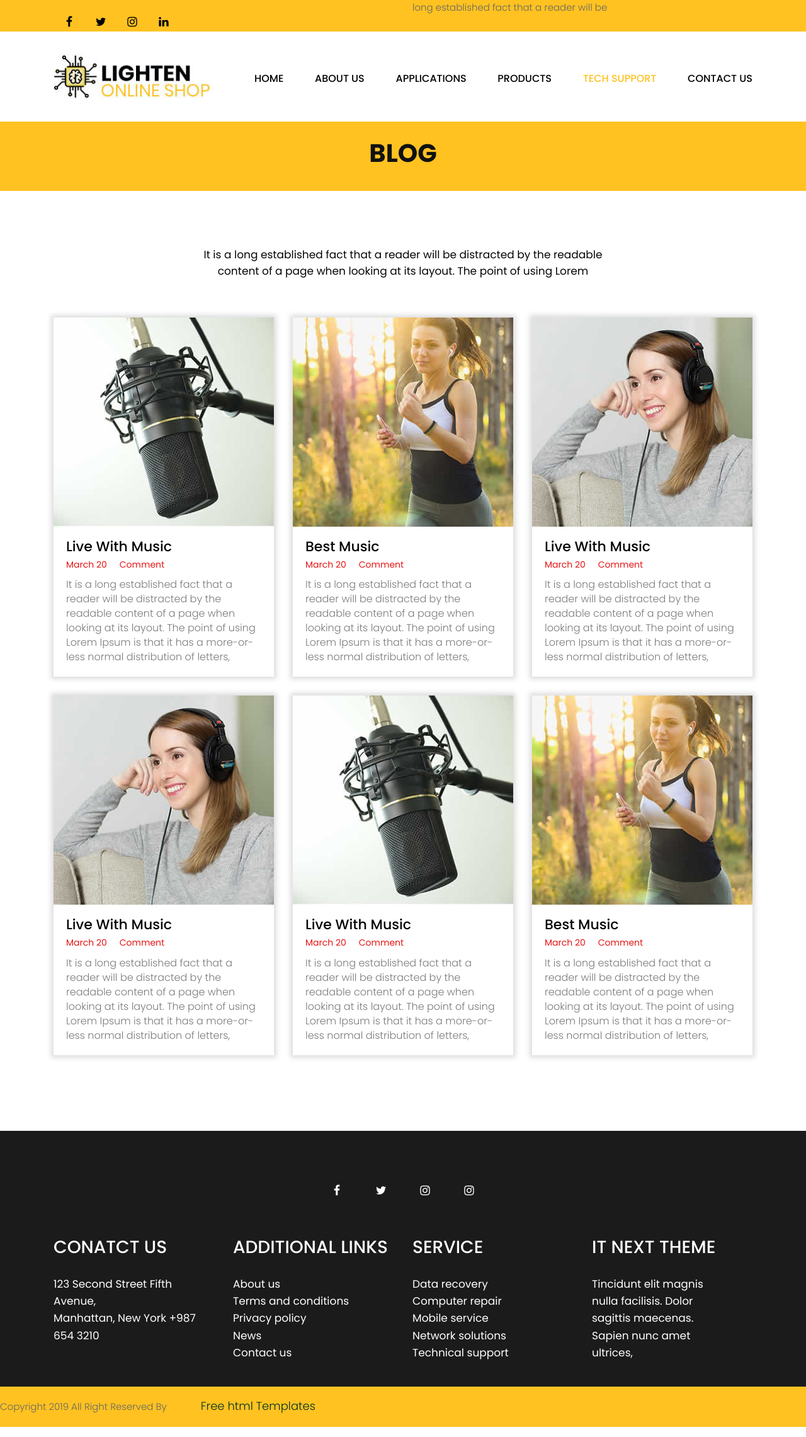
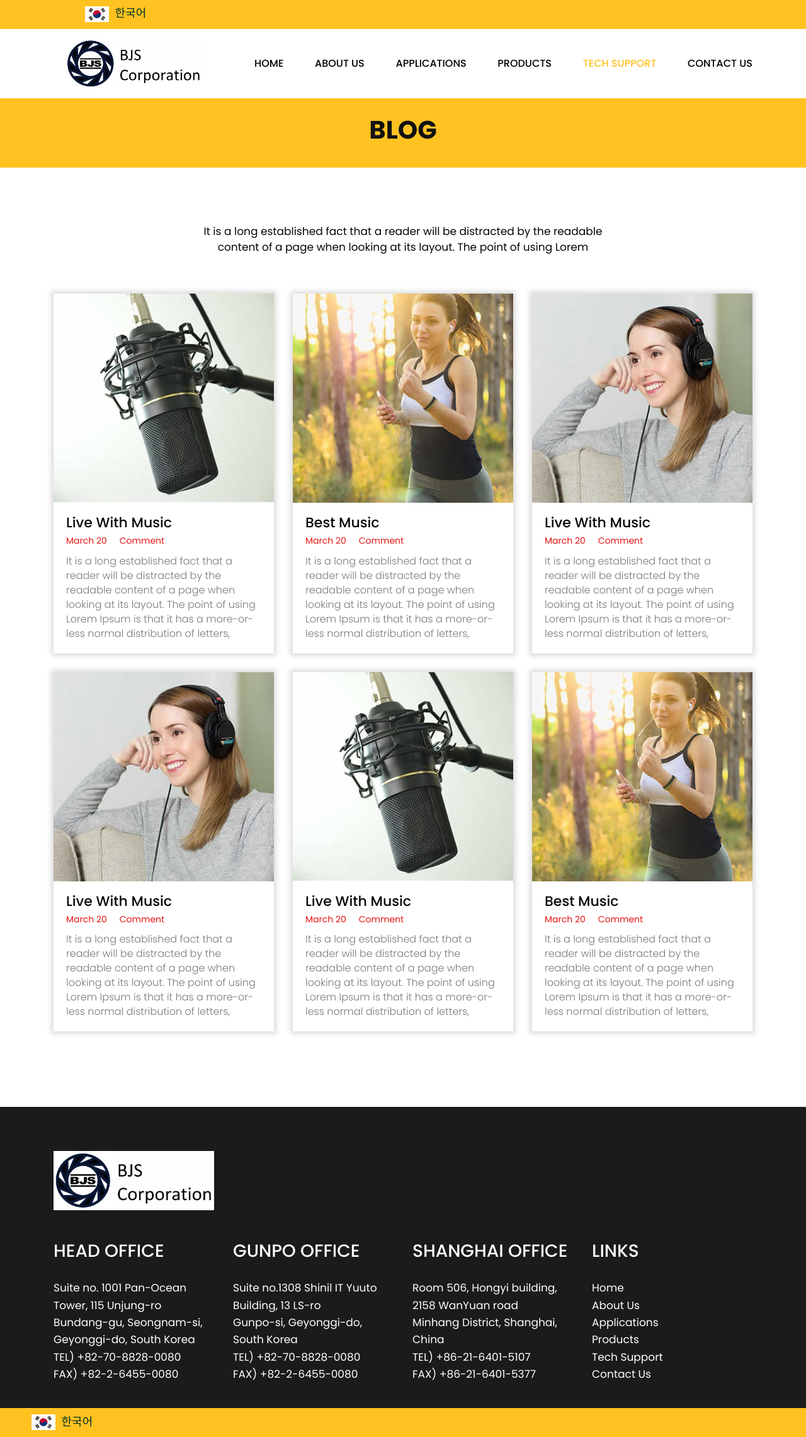
Before and after one commit to onanalee/BJS_website, a Flask app: page /tech_support in a window 1280 px wide. Shown: the whole page at 63% size. Run offline with Flask 2, Linux system fonts and the light colour scheme; some libraries are stand-ins or nearby versions.

Commit message:
Header and Footer implemented on all HTML pages

```diff
--- a/app.py
+++ b/app.py
@@ -1,3 +1,5 @@
+# sudo lsof -i:5000
+
 from pymongo import MongoClient
 from flask import Flask, render_template
 
--- a/static/style.css
+++ b/static/style.css
@@ -1672,7 +1672,7 @@ float: right;
 
 .head_top {
 	background: #ffc221;
-	margin-bottom: 35px;
+	margin-bottom: 15px;
 }
 ul.sociel_link {
 	display: flex;
@@ -1706,7 +1706,7 @@ font-size: 18px;
 }
 .header {
 	background: #fff;
-	padding-bottom: 35px;
+	padding-bottom: 15px;
 }
 
 .logo a {
@@ -2151,15 +2151,13 @@ ul.lik li a:hover {
 
 .copyright {
 	background-color: #ffc221;
-	padding: 20px 0px;
-	/* margin-top: 20px; */
+	padding: 10px 0px;
 }
 
 .copyright a {
 	color: #023023;
 	font-size: 18px;
 	line-height: 22px;
-	padding-bottom:10px;
 	padding-left:50px;
 }
 
--- a/templates/tech.html
+++ b/templates/tech.html
@@ -42,32 +42,23 @@
          <div class="header">
             <div class="head_top">
                <div class="container">
-                  <div class="row">
-                    <div class="col-xl-6 col-lg-6 col-md-6 col-sm-12">
-                       <div class="top-box">
-                        <ul class="sociel_link">
-                         <li> <a href="#"><i class="fa fa-facebook-f"></i></a></li>
-                         <li> <a href="#"><i class="fa fa-twitter"></i></a></li>
-                         <li> <a href="#"><i class="fa fa-instagram"></i></a></li>
-                         <li> <a href="#"><i class="fa fa-linkedin"></i></a></li>
-                     </ul>
+
+
+                     <div class="copyright col-xl-12 col-lg-12 col-md-12 col-sm-12">
+
+                           <a href="#"><img class="sk_flag" src="../static/sk_flag.png">한국어</a>
+
                      </div>
-                  </div>
-                  <div class="col-xl-6 col-lg-6 col-md-6 col-sm-12">
-                       <div class="top-box">
-                        <p>long established fact that a reader will be </p>
-                    </div>
-                  </div>
-               </div>
+
                </div>
             </div>
             <div class="container">
                <div class="row">
                   <div class="col-xl-3 col-lg-3 col-md-4 col-sm-5 col logo_section">
                      <div class="full">
-                     <div class="center-desk">
-                        <div class="logo"> <a href="/"><img src="../static/logo.jpg" alt="logo"/></a> </div>
-                     </div>
+
+                        <div class="logo"> <a href="/"><img src="../static/bjs_logo3.png" alt="logo" /></a></div>
+
                      </div>
                   </div>
                   <div class="col-xl-9 col-lg-9 col-md-8 col-sm-7">
@@ -81,16 +72,11 @@
                                  <li> <a href="/products">Products</a> </li>
                                  <li class="active"> <a href="/tech_support"> Tech Support</a> </li>
                                  <li> <a href="/contact_us">Contact Us</a> </li>
-                              <!-- <li class="mean-last"> <a href="#contact">signup</a> </li> -->
-
                               </ul>
                            </nav>
                         </div>
                      </div>
                   </div>
-               <!-- <div class="col-xl-2 col-lg-2 col-md-2 col-sm-2">
-                  <li><a class="buy" href="#">Login</a></li>
-               </div> -->
                </div>
             </div>
             <!-- end header inner -->
@@ -180,61 +166,57 @@
          <div class="footer">
             <div class="container">
                <div class="row">
-                  <div class="col-md-6 offset-md-3">
-                     <ul class="sociel">
-                         <li> <a href="#"><i class="fa fa-facebook-f"></i></a></li>
-                         <li> <a href="#"><i class="fa fa-twitter"></i></a></li>
-                         <li> <a href="#"><i class="fa fa-instagram"></i></a></li>
-                         <li> <a href="#"><i class="fa fa-instagram"></i></a></li>
-                     </ul>
+                  <div class="col-md-3">
+                     <img class="footer_logo" src="../static/bjs_logo3.png" alt="logo" />
                   </div>
                </div>
                <div class="row">
                   <div class="col-xl-3 col-lg-3 col-md-6 col-sm-12">
                      <div class="contact">
-                     <h3>conatct us</h3>
-                     <span>123 Second Street Fifth Avenue,<br>
-                       Manhattan, New York
-                        +987 654 3210</span>
+                        <h3>Head Office</h3>
+                        <span>Suite no. 1001 Pan-Ocean Tower, 115 Unjung-ro<br>
+                           Bundang-gu, Seongnam-si, Geyonggi-do, South Korea<br>
+                           TEL) +82-70-8828-0080<br>
+                           FAX) +82-2-6455-0080</span>
                      </div>
                   </div>
                   <div class="col-xl-3 col-lg-3 col-md-6 col-sm-12">
                      <div class="contact">
-                     <h3>ADDITIONAL LINKS</h3>
-                     <ul class="lik">
-                         <li> <a href="#">About us</a></li>
-                         <li> <a href="#">Terms and conditions</a></li>
-                         <li> <a href="#">Privacy policy</a></li>
-                         <li> <a href="#">News</a></li>
-                          <li> <a href="#">Contact us</a></li>
-                     </ul>
+                        <h3>Gunpo Office</h3>
+                        <span>Suite no.1308 Shinil IT Yuuto Building, 13 LS-ro<br>
+                           Gunpo-si, Geyonggi-do, South Korea<br>
+                           TEL) +82-70-8828-0080 <br>
+                           FAX) +82-2-6455-0080 </span>
                      </div>
                   </div>
                   <div class="col-xl-3 col-lg-3 col-md-6 col-sm-12">
                      <div class="contact">
-                     <h3>service</h3>
-                      <ul class="lik">
-                    <li> <a href="#"> Data recovery</a></li>
-                         <li> <a href="#">Computer repair</a></li>
-                         <li> <a href="#">Mobile service</a></li>
-                         <li> <a href="#">Network solutions</a></li>
-                          <li> <a href="#">Technical support</a></li>
+                        <h3>Shanghai Office</h3>
+                        <span>Room 506, Hongyi building, 2158 WanYuan road<br>
+                           Minhang District, Shanghai, China<br>
+                           TEL) +86-21-6401-5107 <br>
+                           FAX) +86-21-6401-5377 </span>
                      </div>
                   </div>
                   <div class="col-xl-3 col-lg-3 col-md-6 col-sm-12">
                      <div class="contact">
-                     <h3>IT NEXT THEME</h3>
-                     <span>Tincidunt elit magnis <br>
-                     nulla facilisis. Dolor <br>
-                  sagittis maecenas. <br>
-               Sapien nunc amet <br>
-            ultrices, </span>
+                        <h3>LINKS</h3>
+                        <ul class="lik">
+                           <li> <a href="/">Home</a></li>
+                           <li> <a href="/about_us">About Us</a></li>
+                           <li> <a href="/applications">Applications</a></li>
+                           <li> <a href="/products">Products</a></li>
+                           <li> <a href="/tech_support">Tech Support</a></li>
+                           <li> <a href="/contact_us">Contact Us</a></li>
+                        </ul>
                      </div>
                   </div>
                </div>
             </div>
-            <div class="copyright">
-               <p>Copyright 2019 All Right Reserved By <a href="https://html.design/">Free html Templates</a></p>
+            <div class="copyright col-xl-12 col-lg-12 col-md-12 col-sm-12">
+
+                  <a href="#"><img class="sk_flag" src="../static/sk_flag.png">한국어</a>
+
             </div>
 
          </div>
```
Also changed, not shown: templates/about.html (+40 -58 lines), templates/applications.html (+40 -58 lines), templates/contact.html (+1 -12 lines), templates/index.html (+35 -53 lines), templates/product.html (+40 -58 lines). Lines whose indentation alone changed are shown as unchanged.
